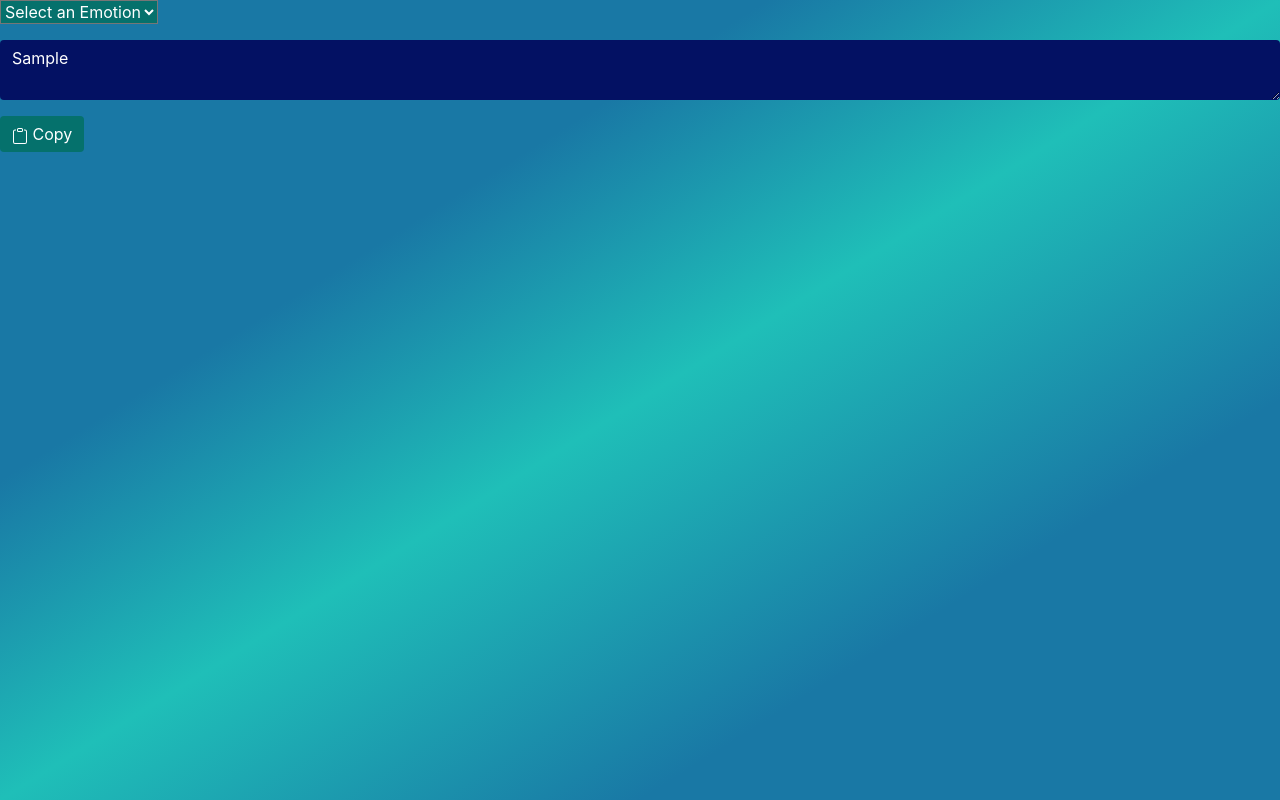
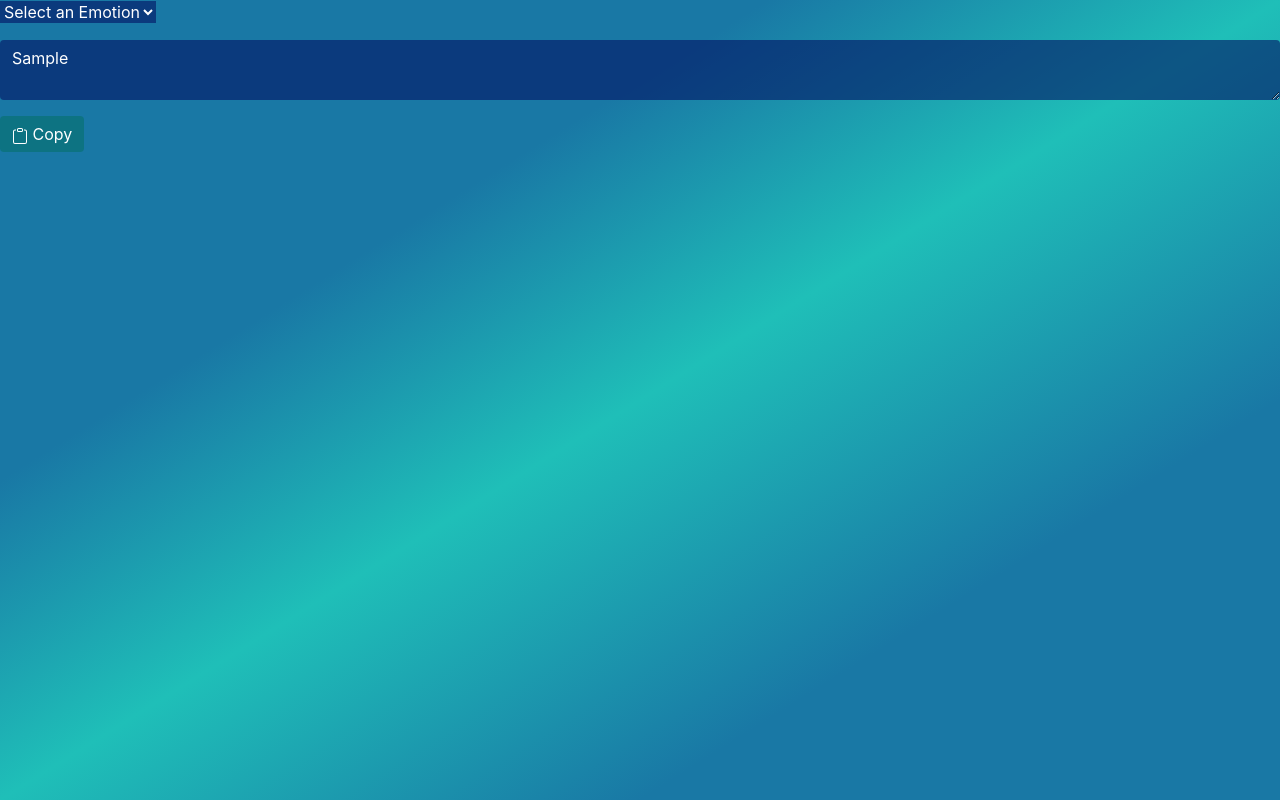
Before and after one commit to AtIgnister/lf10-msp-projekt, a plain HTML site: page Webpage/index.html in a window 1280 px wide. Both pictures are taken after typing "Sample" into the empty fields and a click on the button "Copy". Drawn offline with nearby package versions, Linux system fonts and the light colour scheme.

Commit message:
SCRUM-70 Konstante für transparente farben einfügen

```diff
--- a/Webpage/colorscheme.css
+++ b/Webpage/colorscheme.css
@@ -4,25 +4,34 @@
     --third-color: #1978A5;
     --forth-color: #031163;
     --fith-color: white;
+    --transparent-forth-color: color-mix(in srgb, var(--forth-color), transparent 40%);
+        --transparent-second-color: color-mix(in srgb, var(--second-color), transparent 40%);
+
+
 }
 body {
     background: linear-gradient(to bottom right, var(--third-color) 30%, var(--first-color) 50%,var(--third-color) 75%);
     height: 100vh;
+    background-image {
+        filter: blur(1.5rem);
+    }
+
 }
 .btn-primary, .btn-primary:hover {
-    background-color: var(--forth-color);
+    background-color: var(--transparent-forth-color);
     color: var(--fith-color);
     border: none;
 }
 .form-select {
-    background-color: var(--forth-color);
-    color: var(--fith-color)
+    background-color: var(--transparent-forth-color);
+    color: var(--fith-color);
+    border: none;
 }
 .form-select:hover, .btn-primary:hover, .form-control:hover {
-    background-color: var(--second-color);
+    background-color: var(--transparent-second-color);
 }
 .form-control, .form-control:focus {
-    background-color: var(--forth-color);
+    background-color: var(--transparent-forth-color);
     color: var(--fith-color);
     border: none;
     box-shadow: none;
@@ -33,7 +42,7 @@ body {
     opacity: 1;
 }
 .form-control:focus, .form-select:focus, .btn-primary:focus{
-    background-color: var(--second-color);
+    background-color: var(--transparent-second-color);
     color: var(--fith-color);
     border: none;
     box-shadow: none;
```
